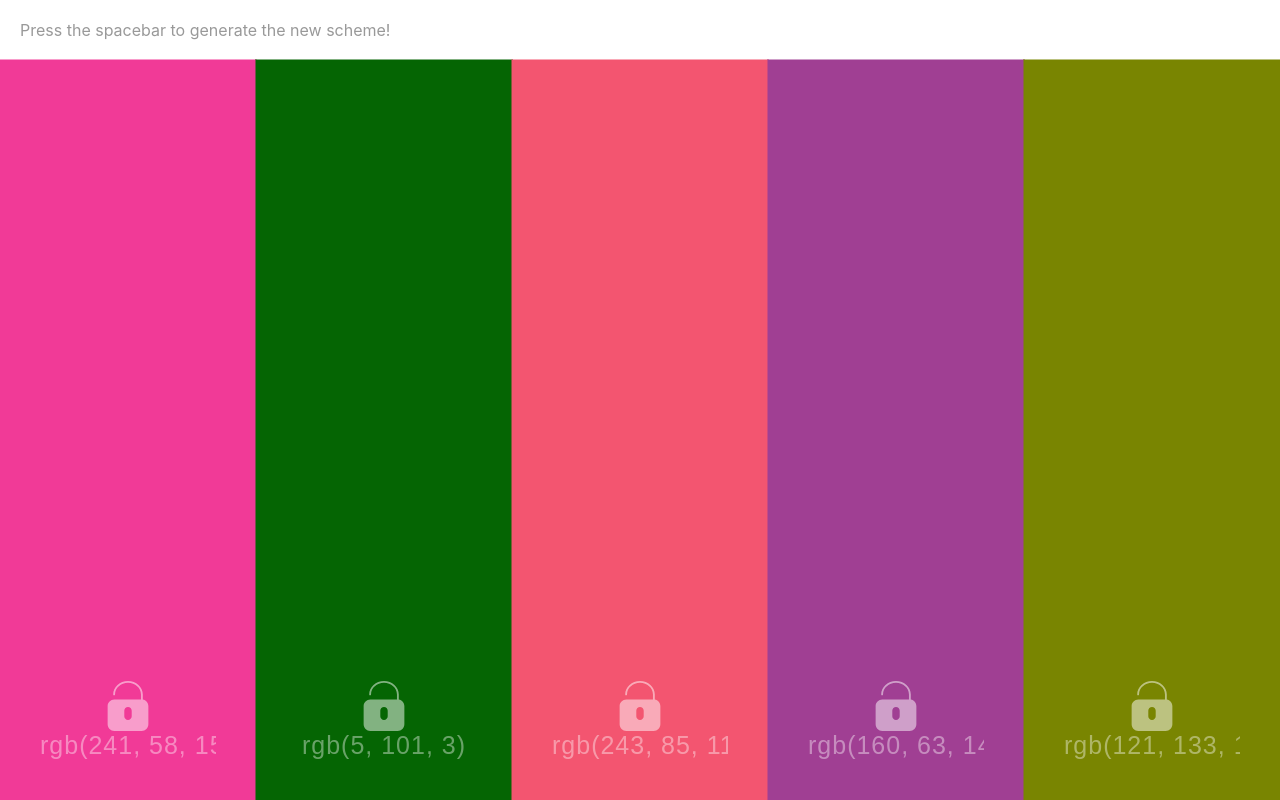
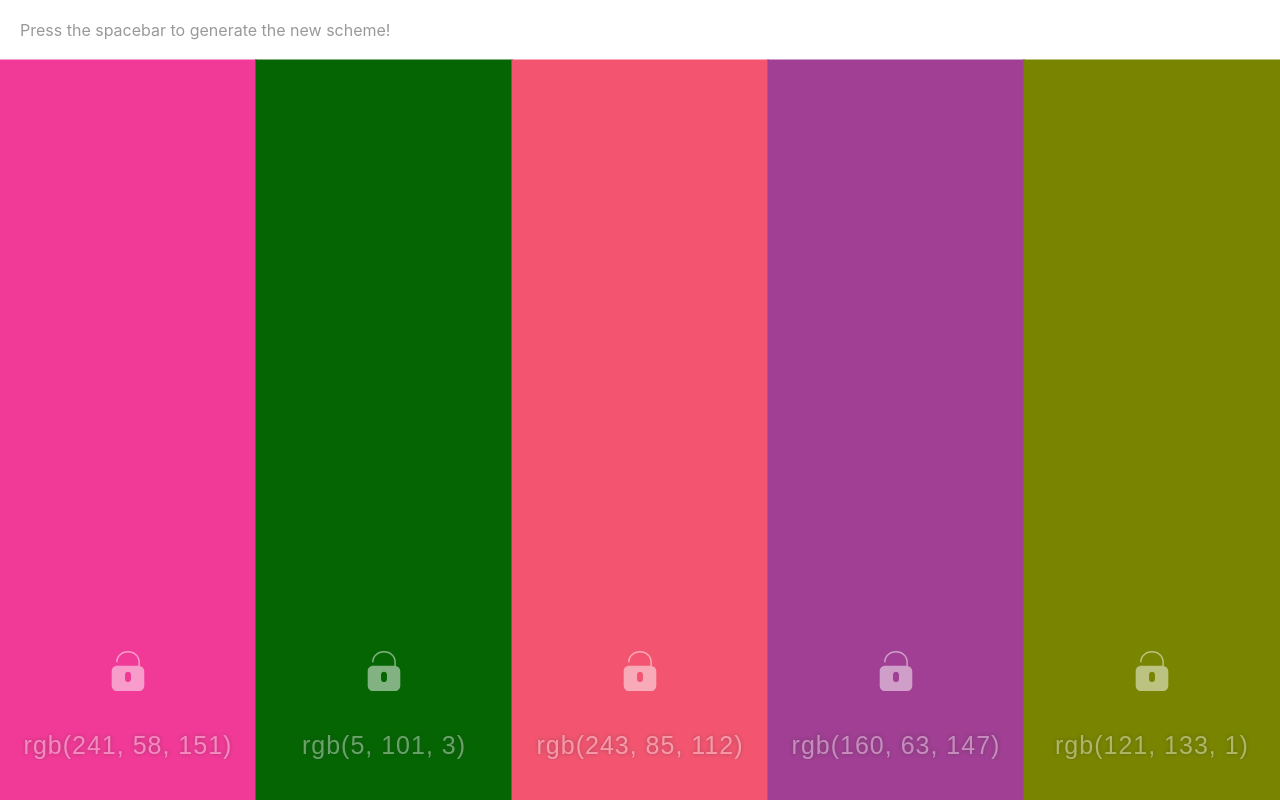
Before and after one commit to okradzemirian/color-generator, a React (Create React App) app: page / in a window 1280 px wide. Built offline with nearby package versions, Linux system fonts and the light colour scheme.

Commit message:
Added locking feature to colors

```diff
--- a/package.json
+++ b/package.json
@@ -5,7 +5,8 @@
     "dependencies": {
         "react": "^16.10.2",
         "react-dom": "^16.10.2",
-        "react-scripts": "3.2.0"
+        "react-scripts": "3.2.0",
+        "uuid": "^3.3.3"
     },
     "scripts": {
         "start": "react-scripts start",
--- a/src/components/App/App.js
+++ b/src/components/App/App.js
@@ -3,27 +3,11 @@ import ColorsContext from '../../context/ColorsContext'
 import Header from '../Header/Header'
 import ColorsList from '../ColorsList/ColorsList'
 import generateColors from '../../utils/generateColors'
+import colorsReducer from '../../reducers/colorsReducer'
 import styles from './App.module.scss'
 
 const App = () => {
-    const [state, dispatch] = useReducer((state, action) => {
-        switch (action.type) {
-            case 'GENERATE':
-                return generateColors()
-            case 'LOCK':
-                return state.map(color => {
-                    if (color.id === action.id) {
-                        return {
-                            ...color,
-                            locked: !color.locked,
-                        }
-                    }
-                    return color
-                })
-            default:
-                return state
-        }
-    }, generateColors())
+    const [state, dispatch] = useReducer(colorsReducer, generateColors())
 
     useEffect(() => {
         const handleKeyDown = e => {
--- a/src/components/Color/Color.module.scss
+++ b/src/components/Color/Color.module.scss
@@ -6,7 +6,6 @@
     justify-content: flex-end;
     align-items: center;
     flex-direction: column;
-    padding: 4rem;
 }
 
 .ColorValue {
@@ -16,9 +15,11 @@
     text-align: center;
     font-size: 2.5rem;
     color: $white;
+    text-shadow: 0 0 4px $dark;
     letter-spacing: 1px;
     opacity: 0.4;
     cursor: pointer;
+    margin: 4rem 0;
 
     &:focus {
         outline: none;
@@ -31,8 +32,8 @@
 
 .Locked,
 .Unlocked {
-    width: 5rem;
-    height: 5rem;
+    width: 4rem;
+    height: 4rem;
     fill: $white;
     cursor: pointer;
 }
--- /dev/null
+++ b/src/reducers/colorsReducer.js
@@ -0,0 +1,23 @@
+import generateColors from '../utils/generateColors'
+
+const colorsReducer = (state, action) => {
+    switch (action.type) {
+        case 'GENERATE':
+            const lockedColors = state.filter(({ locked }) => locked)
+            return [...lockedColors, ...generateColors(5 - lockedColors.length)]
+        case 'LOCK':
+            return state.map(color => {
+                if (color.id === action.id) {
+                    return {
+                        ...color,
+                        locked: !color.locked,
+                    }
+                }
+                return color
+            })
+        default:
+            return state
+    }
+}
+
+export default colorsReducer
--- a/src/utils/generateColors.js
+++ b/src/utils/generateColors.js
@@ -1,10 +1,12 @@
-const generateColor = idx => {
+import uuid from 'uuid/v4'
+
+const generateColor = () => {
     const r = Math.floor(Math.random() * 256)
     const g = Math.floor(Math.random() * 256)
     const b = Math.floor(Math.random() * 256)
 
     return {
-        id: idx,
+        id: uuid(),
         color: `${r}, ${g}, ${b}`,
         locked: false,
     }
@@ -14,7 +16,7 @@ const generateColors = (colorsCount = 5) => {
     const colors = []
 
     for (let i = 0; i < colorsCount; i++) {
-        colors.push(generateColor(i))
+        colors.push(generateColor())
     }
 
     return colors
```
Also changed, not shown: 1 other file (tests, documents, lock files or other folders).
